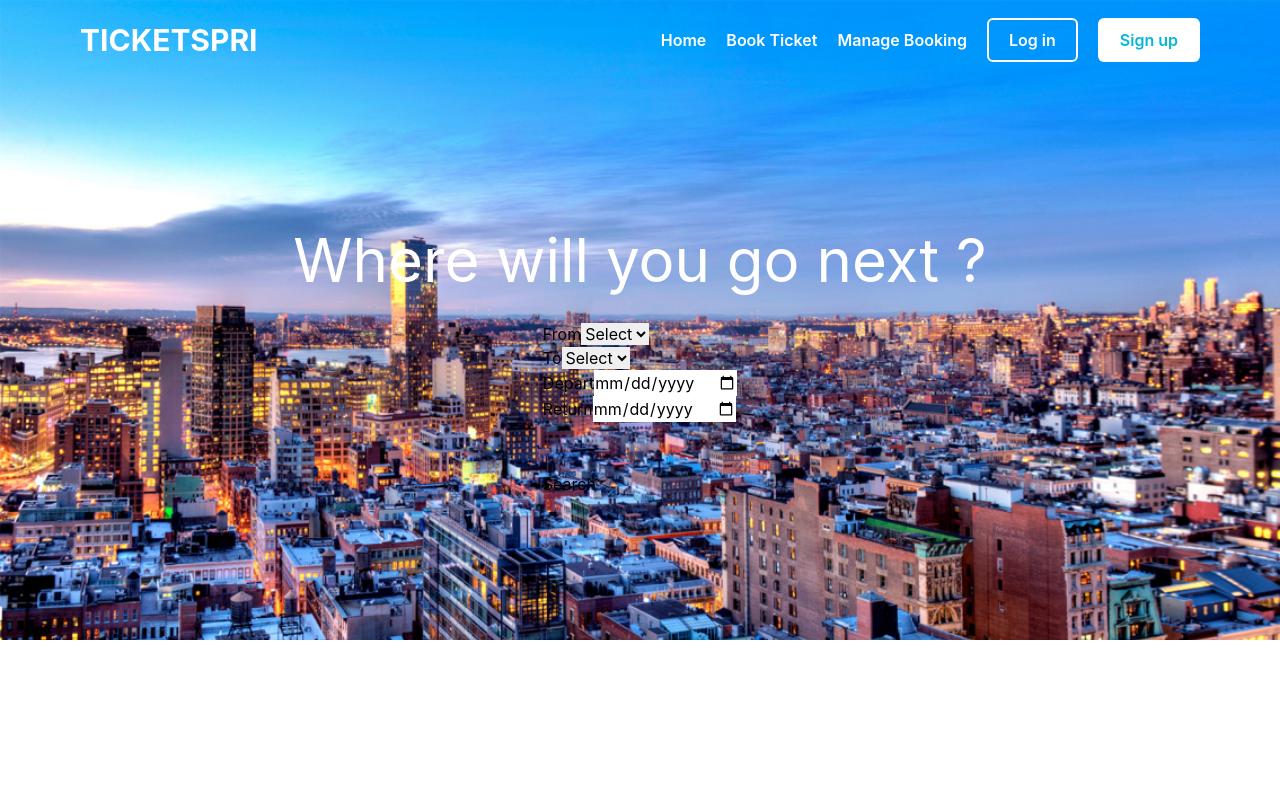
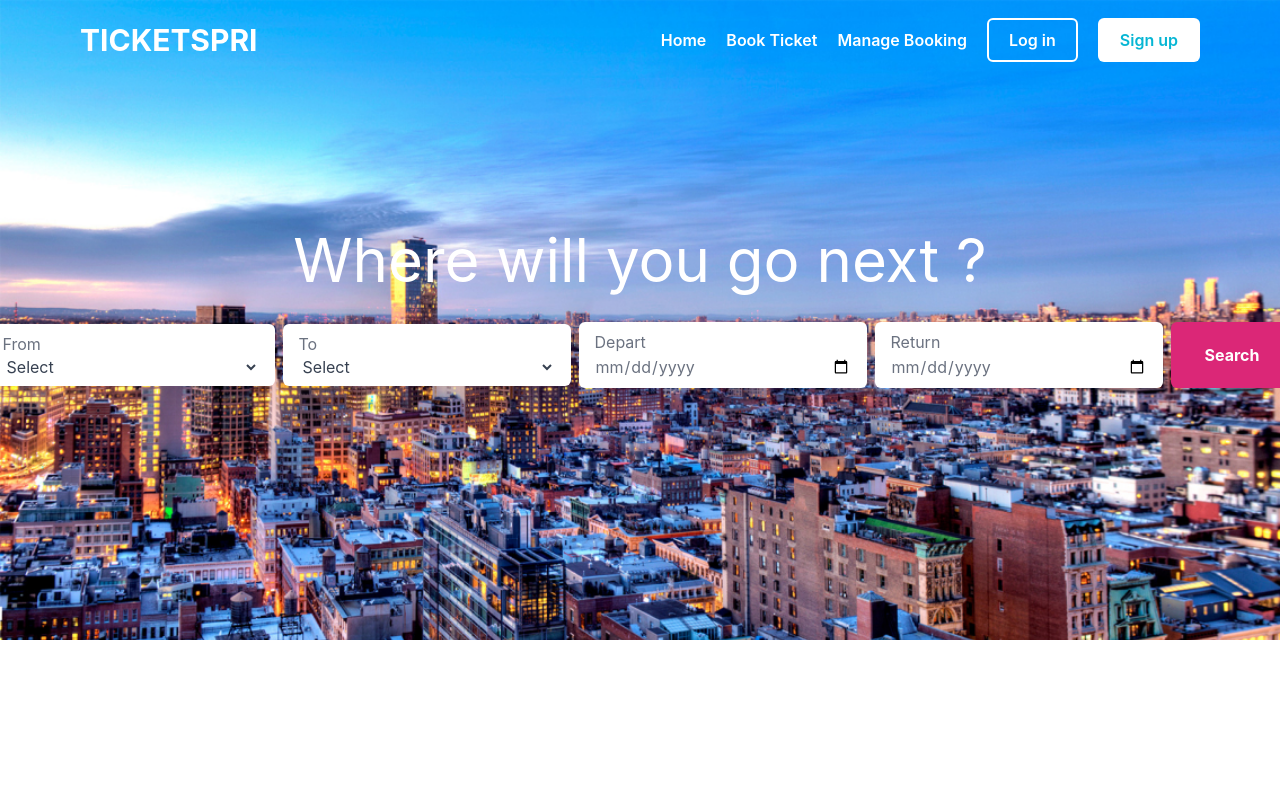
Before and after one commit to SheeTabz/TICKETSPRI, a React (Create React App) app: page / in a window 1280 px wide. Shown: the top 788 px of the page. Built offline with nearby package versions, Linux system fonts and the light colour scheme; grey boxes are pictures that could not be loaded.

Commit message:
Style form components

```diff
--- a/src/App.css
+++ b/src/App.css
@@ -8,9 +8,41 @@
     height: 80vh;
     background-size: cover;
 }
-.background-full{
-    background-image: url('/public/assets/images/index-topbg.jpg');
-    background-repeat: no-repeat;
-    height: 100vh;
-    background-size: cover;
-}
+@layer components{
+    .formsearch{
+        @apply flex space-x-2 justify-center items-center text-base
+    }
+    form>.search{
+        @apply flex flex-col bg-white lg:w-72 px-4 py-2 rounded-md
+    }
+    .search>input{
+        @apply bg-transparent
+    }
+    .search>select{
+        @apply
+        w-full
+       outline-none
+        text-gray-700
+        bg-white
+        rounded
+        transition
+        ease-in-out
+        focus:text-gray-700 focus:bg-white focus:border-blue-600 focus:outline-none
+    }
+    .search{
+        @apply text-gray-500
+    }
+    .button{
+        @apply border-solid border-2 border-transparent rounded-md px-8 py-2 bg-pink-600 text-white hover:bg-pink-500 duration-500 font-bold h-full
+    }
+    .submit{
+        @apply border-solid border-2 border-transparent rounded-b-md px-8 py-3 bg-pink-600 text-white hover:bg-pink-500 duration-500 font-bold w-full  px-0
+    }
+    .form>input{
+        @apply border-2 border-gray-200 px-3 py-4 focus:outline-gray-200 px-5
+    }
+    .btn{
+        @apply text-xl text-cyan-500 selection:text-blue-600  focus:underline
+    }
+
+  }
```
